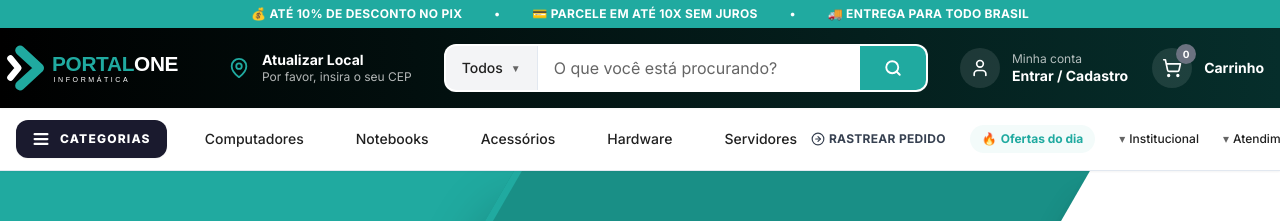
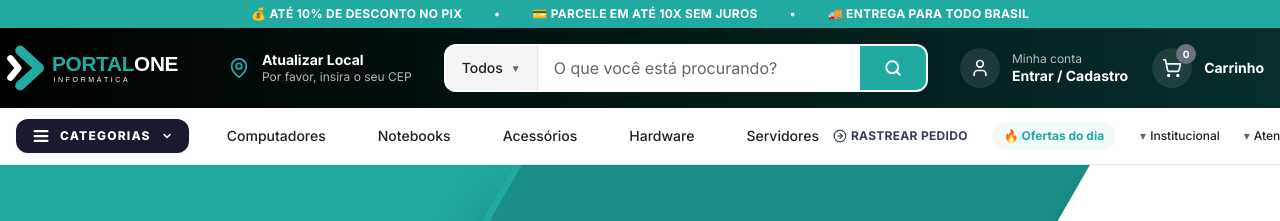
Before and after one commit to junior14oliveira-art/PORTALONE, a Next.js app in the folder apps/ecommerce/: page / in a window 1280 px wide. Shown: the top 221 px of the page. Built offline with nearby package versions, Linux system fonts and the light colour scheme.

Commit message:
feat: transforma botao categorias em dropdown funcional

```diff
--- a/apps/ecommerce/src/components/CategoryNav.jsx
+++ b/apps/ecommerce/src/components/CategoryNav.jsx
@@ -2,10 +2,17 @@
 
 import Link from 'next/link';
 import { useSearchParams } from 'next/navigation';
+import { useState, useRef, useEffect } from 'react';
 
-export function CategoryNav() {
-  const searchParams = useSearchParams();
-  const currentCategory = searchParams.get('categoria');
+const CATEGORIES = [
+  { label: 'Computadores Desktop', href: '/catalogo?categoria=computadores', icon: '🖥️' },
+  { label: 'Notebooks', href: '/catalogo?categoria=notebooks', icon: '💻' },
+  { label: 'Monitores', href: '/catalogo?categoria=monitores', icon: '🖵' },
+  { label: 'Acessórios', href: '/catalogo?categoria=acessorios', icon: '🖱️' },
+  { label: 'Hardware', href: '/catalogo?categoria=hardware', icon: '⚙️' },
+  { label: 'Servidores', href: '/catalogo?categoria=servidores', icon: '🗄️' },
+  { label: 'Redes', href: '/catalogo?categoria=redes', icon: '📡' },
+];
 
 const navItems = [
   { label: 'Computadores', href: '/catalogo?categoria=computadores', slug: 'computadores' },
@@ -15,19 +22,99 @@ export function CategoryNav() {
   { label: 'Servidores', href: '/catalogo?categoria=servidores', slug: 'servidores' },
 ];
 
+export function CategoryNav() {
+  const searchParams = useSearchParams();
+  const currentCategory = searchParams.get('categoria');
+  const [open, setOpen] = useState(false);
+  const dropdownRef = useRef(null);
+
+  // Fechar ao clicar fora
+  useEffect(() => {
+    function handleClickOutside(e) {
+      if (dropdownRef.current && !dropdownRef.current.contains(e.target)) {
+        setOpen(false);
+      }
+    }
+    document.addEventListener('mousedown', handleClickOutside);
+    return () => document.removeEventListener('mousedown', handleClickOutside);
+  }, []);
+
   return (
-    <nav className="bg-white border-b border-border text-foreground text-sm shadow-sm relative z-10">
-      <div className="container mx-auto px-4 max-w-7xl flex items-center justify-between py-3 overflow-x-auto hide-scrollbar whitespace-nowrap">
+    <nav className="bg-white border-b border-border text-foreground text-sm shadow-sm relative z-20">
+      <div className="container mx-auto px-4 max-w-7xl flex items-center justify-between py-2.5 overflow-x-auto hide-scrollbar whitespace-nowrap">
         <div className="flex items-center gap-6 font-medium">
-          <Link href="/catalogo" className="flex items-center gap-2.5 font-extrabold uppercase bg-[#1a1a2e] text-white hover:bg-[#23A79D] transition-all px-4 py-2.5 rounded-lg tracking-widest text-xs shadow-sm group">
-            <svg width="18" height="18" viewBox="0 0 24 24" fill="currentColor" xmlns="http://www.w3.org/2000/svg" className="flex-shrink-0">
+
+          {/* Botão CATEGORIAS com Dropdown */}
+          <div className="relative" ref={dropdownRef}>
+            <button
+              onClick={() => setOpen(prev => !prev)}
+              className={`flex items-center gap-2.5 font-extrabold uppercase px-4 py-2 rounded-lg tracking-widest text-xs shadow-sm transition-all select-none ${
+                open ? 'bg-[#23A79D] text-white' : 'bg-[#1a1a2e] text-white hover:bg-[#23A79D]'
+              }`}
+              aria-haspopup="listbox"
+              aria-expanded={open}
+            >
+              {/* Ícone hamburger/X animado */}
+              <svg width="18" height="18" viewBox="0 0 24 24" fill="currentColor" className="flex-shrink-0">
+                {open ? (
+                  <path d="M18 6L6 18M6 6l12 12" stroke="white" strokeWidth="2.5" strokeLinecap="round" fill="none"/>
+                ) : (
+                  <>
                     <rect x="2" y="4" width="20" height="3" rx="1.5" />
                     <rect x="2" y="10.5" width="20" height="3" rx="1.5" />
                     <rect x="2" y="17" width="20" height="3" rx="1.5" />
+                  </>
+                )}
               </svg>
               CATEGORIAS
+              <svg
+                width="12" height="12" viewBox="0 0 24 24" fill="none"
+                stroke="currentColor" strokeWidth="3" strokeLinecap="round" strokeLinejoin="round"
+                style={{ transform: open ? 'rotate(180deg)' : 'rotate(0deg)', transition: 'transform 0.2s' }}
+              >
+                <path d="M6 9l6 6 6-6" />
+              </svg>
+            </button>
+
+            {/* Dropdown Menu */}
+            {open && (
+              <div className="absolute top-full left-0 mt-2 w-64 bg-white rounded-xl shadow-2xl border border-border z-50 overflow-hidden">
+                <div className="bg-[#1a1a2e] px-4 py-3">
+                  <p className="text-white/70 text-[10px] uppercase tracking-widest font-bold">Todas as Categorias</p>
+                </div>
+                <ul className="py-1">
+                  {CATEGORIES.map((cat) => (
+                    <li key={cat.href}>
+                      <Link
+                        href={cat.href}
+                        onClick={() => setOpen(false)}
+                        className={`flex items-center gap-3 px-4 py-3 hover:bg-[#23A79D]/10 hover:text-[#23A79D] transition-colors group ${
+                          currentCategory === cat.href.split('=')[1] ? 'bg-[#23A79D]/10 text-[#23A79D] font-bold' : 'text-foreground'
+                        }`}
+                      >
+                        <span className="text-lg w-6 text-center flex-shrink-0">{cat.icon}</span>
+                        <span className="font-medium text-sm">{cat.label}</span>
+                        <svg width="14" height="14" viewBox="0 0 24 24" fill="none" stroke="currentColor" strokeWidth="2" strokeLinecap="round" strokeLinejoin="round" className="ml-auto text-muted opacity-0 group-hover:opacity-100 transition-opacity flex-shrink-0">
+                          <path d="M5 12h14"/><path d="m12 5 7 7-7 7"/>
+                        </svg>
                       </Link>
+                    </li>
+                  ))}
+                </ul>
+                <div className="border-t border-border px-4 py-3 bg-gray-50">
+                  <Link
+                    href="/catalogo"
+                    onClick={() => setOpen(false)}
+                    className="flex items-center justify-center gap-1 text-[#23A79D] font-bold text-xs hover:underline"
+                  >
+                    Ver todos os produtos →
+                  </Link>
+                </div>
+              </div>
+            )}
+          </div>
 
+          {/* Links rápidos de categorias */}
           {navItems.map((item) => {
             const isActive = currentCategory === item.slug;
             return (
@@ -37,7 +124,7 @@ export function CategoryNav() {
                 className={`transition-colors px-3 py-1.5 rounded-md border-2 ${
                   isActive
                     ? 'border-foreground font-bold text-foreground bg-muted/10'
-                    : 'border-transparent hover:text-brand'
+                    : 'border-transparent hover:text-[#23A79D]'
                 }`}
               >
                 {item.label}
@@ -45,13 +132,17 @@ export function CategoryNav() {
             );
           })}
         </div>
+
+        {/* Links da direita */}
         <div className="flex items-center gap-6">
-          <Link href="/minha-conta/pedidos" className="flex items-center gap-1 hover:text-brand transition-colors text-xs font-bold uppercase tracking-wide text-gray-700">
-            <svg width="14" height="14" viewBox="0 0 24 24" fill="none" stroke="currentColor" strokeWidth="2" strokeLinecap="round" strokeLinejoin="round"><circle cx="12" cy="12" r="10"/><path d="m12 16 4-4-4-4"/><path d="M8 12h8"/></svg>
+          <Link href="/minha-conta/pedidos" className="flex items-center gap-1 hover:text-[#23A79D] transition-colors text-xs font-bold uppercase tracking-wide text-gray-700">
+            <svg width="14" height="14" viewBox="0 0 24 24" fill="none" stroke="currentColor" strokeWidth="2" strokeLinecap="round" strokeLinejoin="round">
+              <circle cx="12" cy="12" r="10"/><path d="m12 16 4-4-4-4"/><path d="M8 12h8"/>
+            </svg>
             Rastrear Pedido
           </Link>
           <Link href="/catalogo?promocao=true" className="flex items-center gap-1 text-brand hover:text-brand-hover transition-colors text-xs font-bold bg-brand/5 px-3 py-1.5 rounded-full">
-            <span className="text-brand">🔥</span> Ofertas do dia
+            🔥 Ofertas do dia
           </Link>
           <Link href="/institucional" className="flex items-center gap-1 hover:text-brand transition-colors text-xs font-medium">
             <span className="text-muted">▾</span> Institucional
```
Lines whose indentation alone changed are shown as unchanged.
